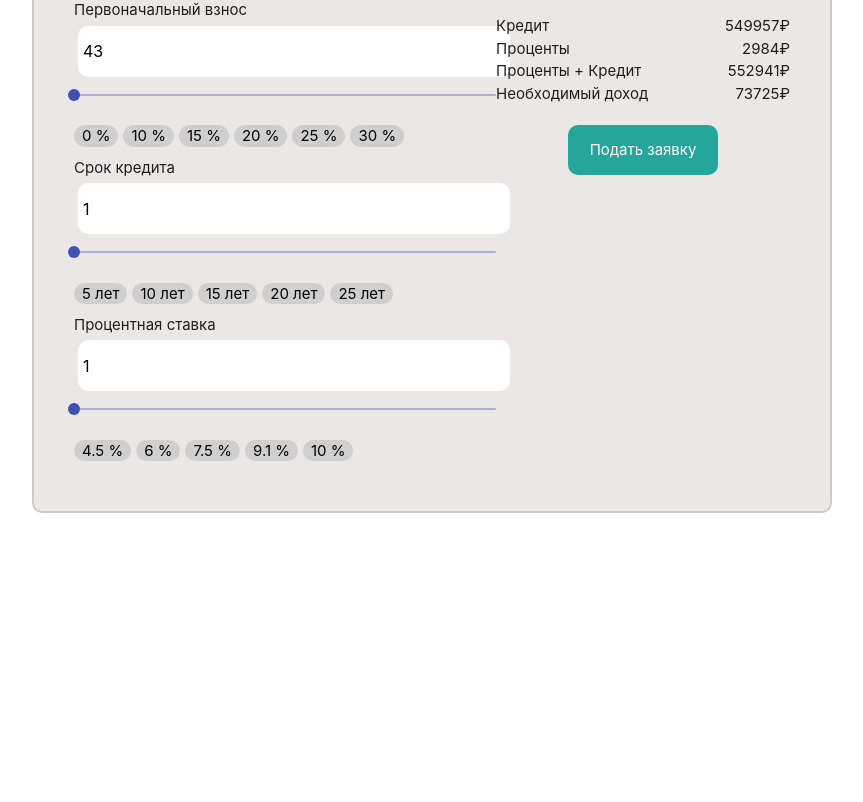
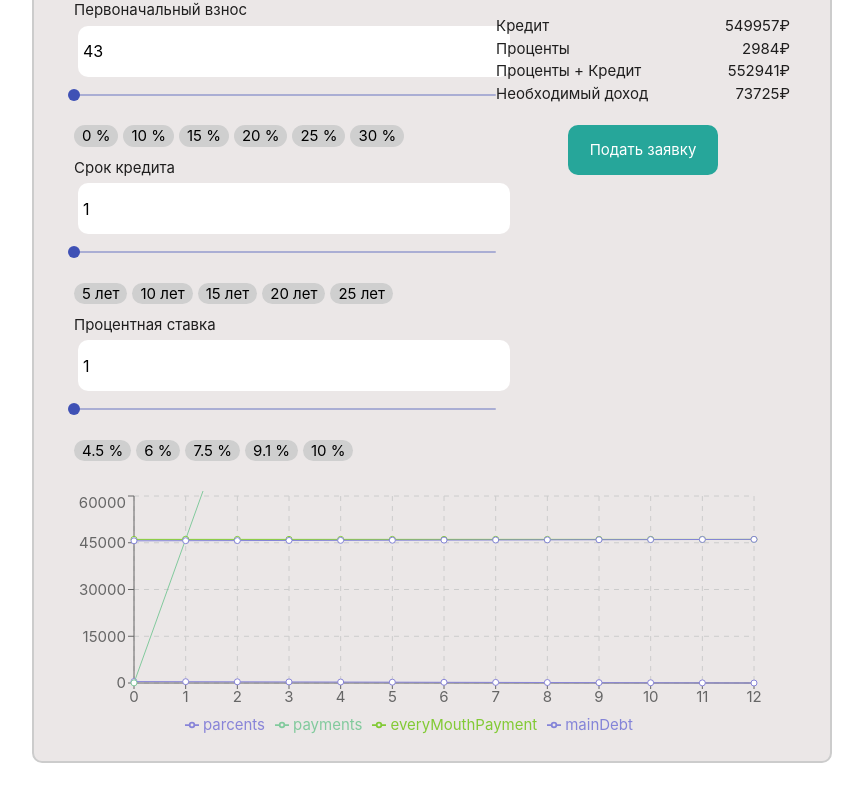
Before and after one commit to chizzkeyke/blog_for_flcd, a React (Create React App) app: page /credit in a window 1280 px wide. Shown: the part 292-1094 px from the top of the page, without its empty margins (208-1071 px from the left). Before the commit the page ends 845 px from the top, so only its background shows below. Built offline with nearby package versions, Linux system fonts and the light colour scheme.

Commit message:
Add charts on calcCredit

```diff
--- a/package.json
+++ b/package.json
@@ -22,6 +22,7 @@
     "react-router": "^5.2.1",
     "react-router-dom": "^5.3.0",
     "react-scripts": "4.0.3",
+    "recharts": "^2.1.6",
     "redux": "^4.1.2",
     "redux-devtools-extension": "^2.13.9",
     "redux-thunk": "^2.4.0",
--- a/src/App.css
+++ b/src/App.css
@@ -47,7 +47,7 @@
     width: 80px;
     height: 30px;
     border-radius: 5px;
-    background: rgb(223, 124, 78);
+    background: rgb(245, 78, 0);
     transition: background .6 linear;
 }
 
--- a/src/components/ButtonsFastChoose.js
+++ b/src/components/ButtonsFastChoose.js
@@ -9,7 +9,7 @@ export function ButtonFastChooseFirstPayment({ num, setValue, watch, id }) {
          id={id}
          className={String(id) === String(activeBtn) ? 'btn_fast_choose_calcactive' : 'btn_fast_choose_calc'}
          onClick={(e) => {
-            setValue('startPayment', String(Number(watch('realEstatePrice')) * (num / 100)))
+            setValue('startPayment', Number(Math.round((watch('realEstatePrice')) * (num / 100))))
             setActiveBtn(String(id))
          }}
       >
--- a/src/components/CreditCalc.js
+++ b/src/components/CreditCalc.js
@@ -5,6 +5,8 @@ import { ButtonsCalc } from '../components/ButtonsCalc'
 import { InputCredits } from './InputCredits'
 import { InputPayments } from './InputPayments'
 import { InputRealEstate } from './InputRealEstate'
+import { ChartCredit } from './GraphicCredit'
+import { dataForCharts } from '../utils/getDataForCharts'
 
 export function CreditCalc() {
    const [showRealEstate, setShowRealEstate] = useState(true)
@@ -54,10 +56,10 @@ export function CreditCalc() {
       const creditPlusParcent = parcentAmount + creditAmount
       const requiredIncome = (mouthPayment * 1.6).toFixed()
 
-      if (creditAmount < 0 || mouthPayment < 0 || parcentAmount < 0 || creditPlusParcent < 0) {
+      if (creditAmount < 500 || mouthPayment < 0 || parcentAmount < 0 || creditPlusParcent < 0) {
          return {
-            credit: 0,
-            parcent: 0,
+            credit: 500,
+            parcent: 1,
             creditPlusParcent: 0,
             requiredIncome: 0,
             mouthPayment: 0,
@@ -126,27 +128,66 @@ export function CreditCalc() {
                showCredits={showCredits}
                showPayments={showPayments}
             />
-            {showRealEstate && <InputRealEstate
+            {showRealEstate && (
+               <>
+                  <InputRealEstate
                      register={register}
                      resultRealEstate={resultRealEstate()}
                      setValue={setValue}
                      watch={watch}
                      activeBtn={activeBtn}
-                                 setActiveBtn={setActiveBtn} />}
-            {showCredits && <InputCredits
+                     setActiveBtn={setActiveBtn} />
+                  <ChartCredit
+                     data={dataForCharts(
+                        Number(resultRealEstate().credit),
+                        Number(resultRealEstate().mouthPayment),
+                        Number(watch('parcent')),
+                        Number(watch('years')),
+                        Number(watch('startPayment'))
+                     )}
+                  />
+               </>
+            )}
+            {showCredits && (
+               <>
+                  <InputCredits
                      register={register}
                      resultCredit={resultCredit()}
                      setValue={setValue}
                      watch={watch}
                      activeBtn={activeBtn}
-                                 setActiveBtn={setActiveBtn} />}
-            {showPayments && <InputPayments
+                     setActiveBtn={setActiveBtn} />
+                  <ChartCredit
+                     data={dataForCharts(
+                        Number(watch('creditAmount')),
+                        Number(resultCredit().mouthPayment),
+                        Number(watch('parcent')),
+                        Number(watch('years')),
+                        0
+                     )}
+                  />
+               </>
+            )}
+            {showPayments && (
+               <>
+                  <InputPayments
                      register={register}
                      resultCredit={resultPayment()}
                      setValue={setValue}
                      watch={watch}
                      activeBtn={activeBtn}
-                                 setActiveBtn={setActiveBtn} />}
+                     setActiveBtn={setActiveBtn} />
+                  <ChartCredit
+                     data={dataForCharts(
+                        Number(resultPayment().credit),
+                        Number(watch('everyMouthPayment')),
+                        Number(watch('parcent')),
+                        Number(watch('years')),
+                        0
+                     )}
+                  />
+               </>
+            )}
          </div>
       </div>
    )
--- /dev/null
+++ b/src/components/GraphicCredit.js
@@ -0,0 +1,20 @@
+import React from 'react'
+import { LineChart, CartesianGrid, XAxis, Tooltip, Legend, Line, YAxis } from 'recharts'
+
+export const ChartCredit = ({ data }) => {
+
+   console.log(data)
+   return (
+      <LineChart width={730} height={250} data={data}
+         margin={{ top: 5, right: 30, left: 20, bottom: 5 }}>
+         <CartesianGrid strokeDasharray="5 5" />
+         <XAxis dataKey="name" />
+         <YAxis dataKey="everyMouthPayment" />
+         <Tooltip />
+         <Legend />
+         <Line type="monotone" dataKey="parcents" stroke="#8884d8" />
+         <Line type="monotone" dataKey="payments" stroke="#82ca9d" />
+         <Line type="monotone" dataKey="everyMouthPayment" stroke="#82ca35" />
+         <Line type="monotone" dataKey="mainDebt" stroke="#8484d8" />
+      </LineChart>)
+}
--- /dev/null
+++ b/src/utils/getDataForCharts.js
@@ -0,0 +1,66 @@
+export function getDataForChartsOnCredit(credit, everyMouthPayment, rate, year) {
+   let data = []
+   let remainingDebt = credit
+   const parcent = (rate / 12) * 0.01
+   const mouths = year * 12
+
+   for (let i = mouths; i >= 0; i--) {
+      let currentPayment = everyMouthPayment - remainingDebt * parcent
+      data.push({
+         name: i,
+         parcent: Math.round(remainingDebt * parcent),
+         mainDebt: Math.round(currentPayment),
+      })
+      remainingDebt -= currentPayment
+   }
+
+   return data
+}
+
+
+export function getDataForChartsOnPayments(everyMouthPayment, year, startPayment) {
+   let data = []
+   const mouths = year * 12
+   let payment = startPayment
+
+   for (let i = mouths; i >= 0; i--) {
+      data.push({
+         name: i,
+         payment
+      })
+
+      payment += everyMouthPayment
+   }
+
+   return data
+}
+
+export function getDataOnEveryMouthPayment(everyMouthPayment, year) {
+   let mouths = year * 12
+   let data = []
+
+   for (let i = mouths; i >= 0; i--) {
+      data.push({
+         name: i,
+         everyMouthPayment
+      })
+   }
+
+   return data
+}
+
+export function dataForCharts(credit, everyMouthPayment, rate, years, startPayment) {
+   let mouths = years * 12
+   let data = []
+
+   for (let i = mouths; i >= 0; i--) {
+      data.push({
+         name: i,
+         mainDebt: getDataForChartsOnCredit(credit, everyMouthPayment, rate, years)[i].mainDebt,
+         parcents: getDataForChartsOnCredit(credit, everyMouthPayment, rate, years)[i].parcent,
+         payments: getDataForChartsOnPayments(everyMouthPayment, years, startPayment)[i].payment,
+         everyMouthPayment: getDataOnEveryMouthPayment(everyMouthPayment, years)[i].everyMouthPayment
+      })
+   }
+   return data.reverse()
+}
```
Also changed, not shown: 1 other file (tests, documents, lock files or other folders). Lines whose indentation alone changed are shown as unchanged.
